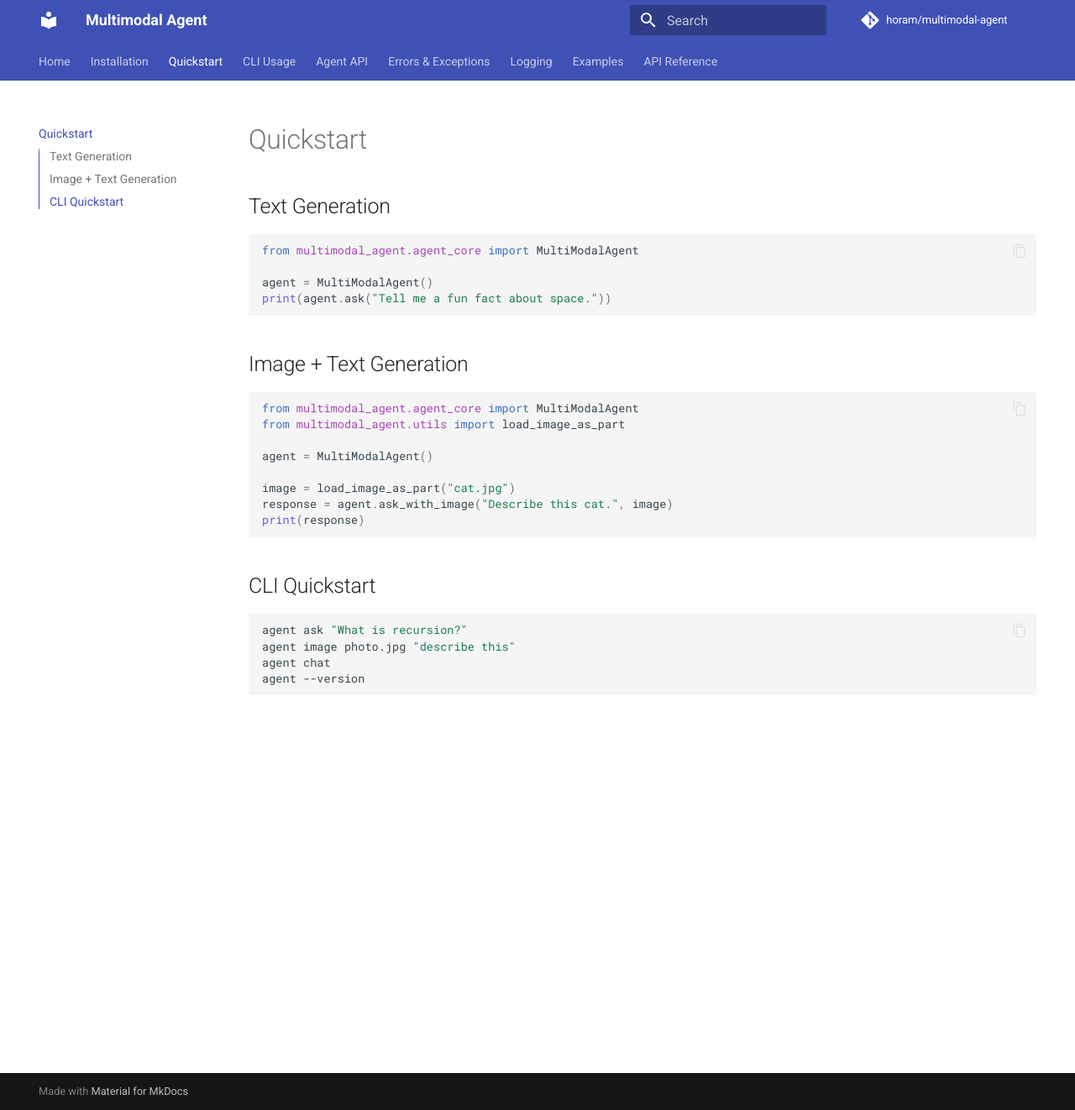
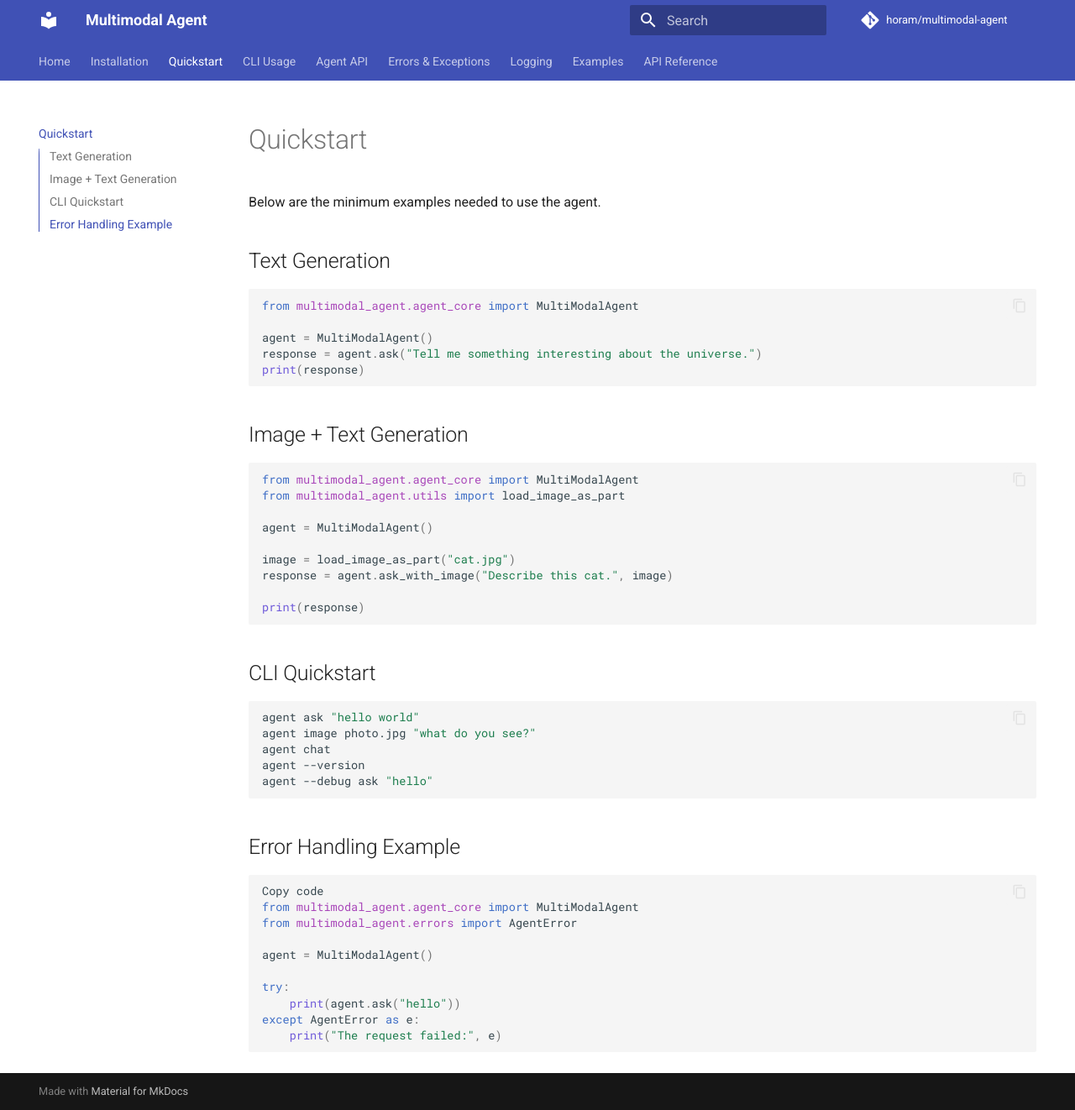
Before and after one commit to horam/multimodal-agent, an MkDocs documentation site: the page built from docs/quickstart.md, in a window 1280 px wide and 1322 px high. Shown: the whole window at 84% size. Built offline with MkDocs 1.6.1 and Material for MkDocs 9.7.7, drawn with Linux system fonts in a browser that asks for light colours; comment, search, counter and statistics services are not loaded.

Commit message:
update the quick start doc

````diff
--- a/docs/quickstart.md
+++ b/docs/quickstart.md
@@ -1,4 +1,7 @@
 # Quickstart
+
+Below are the minimum examples needed to use the agent.
+
 
 ## Text Generation
 
@@ -6,7 +9,8 @@
 from multimodal_agent.agent_core import MultiModalAgent
 
 agent = MultiModalAgent()
-print(agent.ask("Tell me a fun fact about space."))
+response = agent.ask("Tell me something interesting about the universe.")
+print(response)
 ```
 ## Image + Text Generation
 ```python
@@ -17,13 +21,27 @@ agent = MultiModalAgent()
 
 image = load_image_as_part("cat.jpg")
 response = agent.ask_with_image("Describe this cat.", image)
+
 print(response)
 ```
 ## CLI Quickstart
 ```bash
-
-agent ask "What is recursion?"
-agent image photo.jpg "describe this"
+agent ask "hello world"
+agent image photo.jpg "what do you see?"
 agent chat
 agent --version
+agent --debug ask "hello"
 ```
+## Error Handling Example
+```python
+Copy code
+from multimodal_agent.agent_core import MultiModalAgent
+from multimodal_agent.errors import AgentError
+
+agent = MultiModalAgent()
+
+try:
+    print(agent.ask("hello"))
+except AgentError as e:
+    print("The request failed:", e)
+```
````
